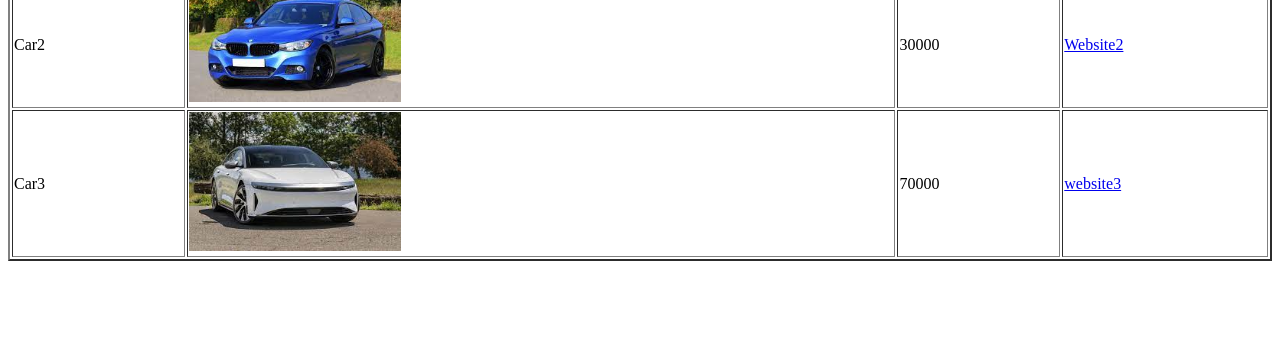
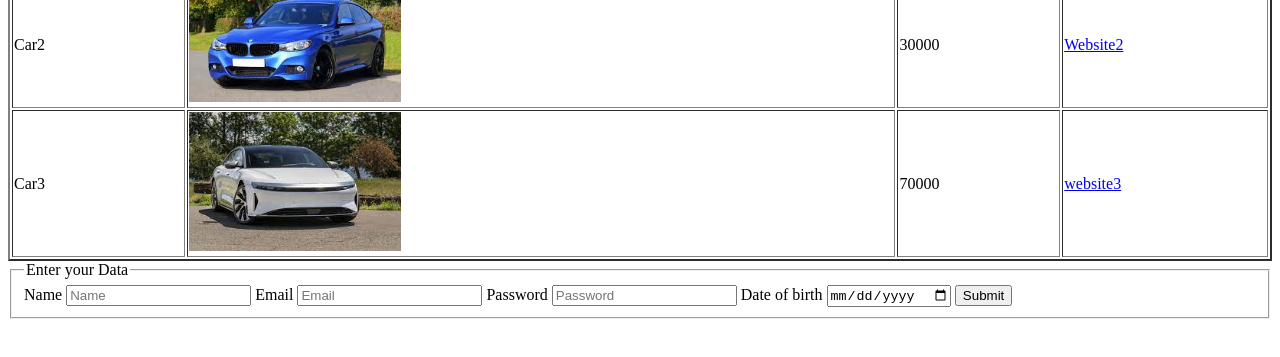
Before and after one commit to MeznahAldossari/git-html-Lab, a plain HTML site: page index.html in a window 1280 px wide. Shown: the part 137-494 px from the top of the page. Drawn offline with Linux system fonts and the light colour scheme.

Commit message:
third version

```diff
--- a/index.html
+++ b/index.html
@@ -57,5 +57,27 @@
         </td>
       </tr>
     </table>
+    <form>
+      <fieldset>
+        <legend>Enter your Data</legend>
+
+        <label for="name">Name</label>
+        <input id="name" name="name" placeholder="Name" type="text" />
+        <label for="email">Email</label>
+        <input id="email" name="email" placeholder="Email" type="email" />
+        <label for="password">Password</label>
+        <input
+          id="password"
+          name="password"
+          placeholder="Password"
+          type="password"
+        />
+
+        <label for="date">Date of birth</label>
+        <input type="date" id="date" />
+
+        <input type="submit" value="Submit" />
+      </fieldset>
+    </form>
   </body>
 </html>
```
